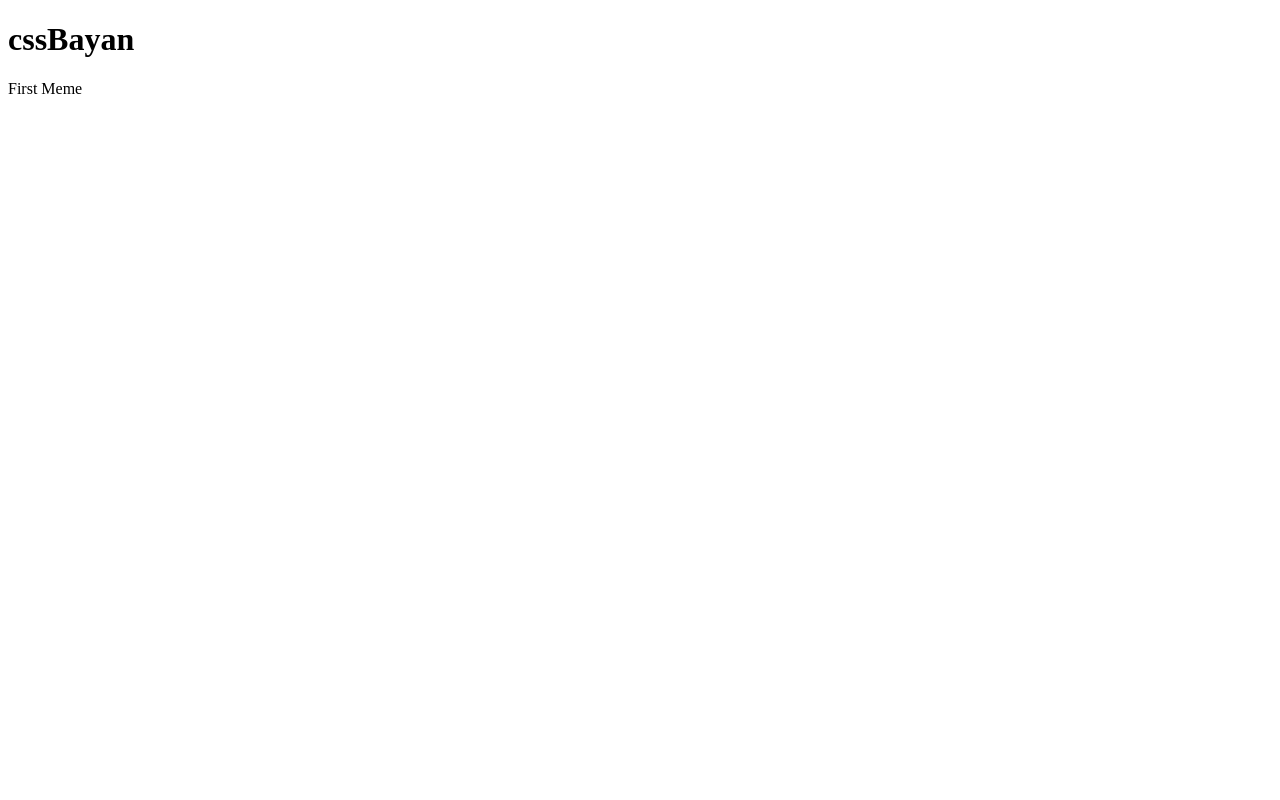
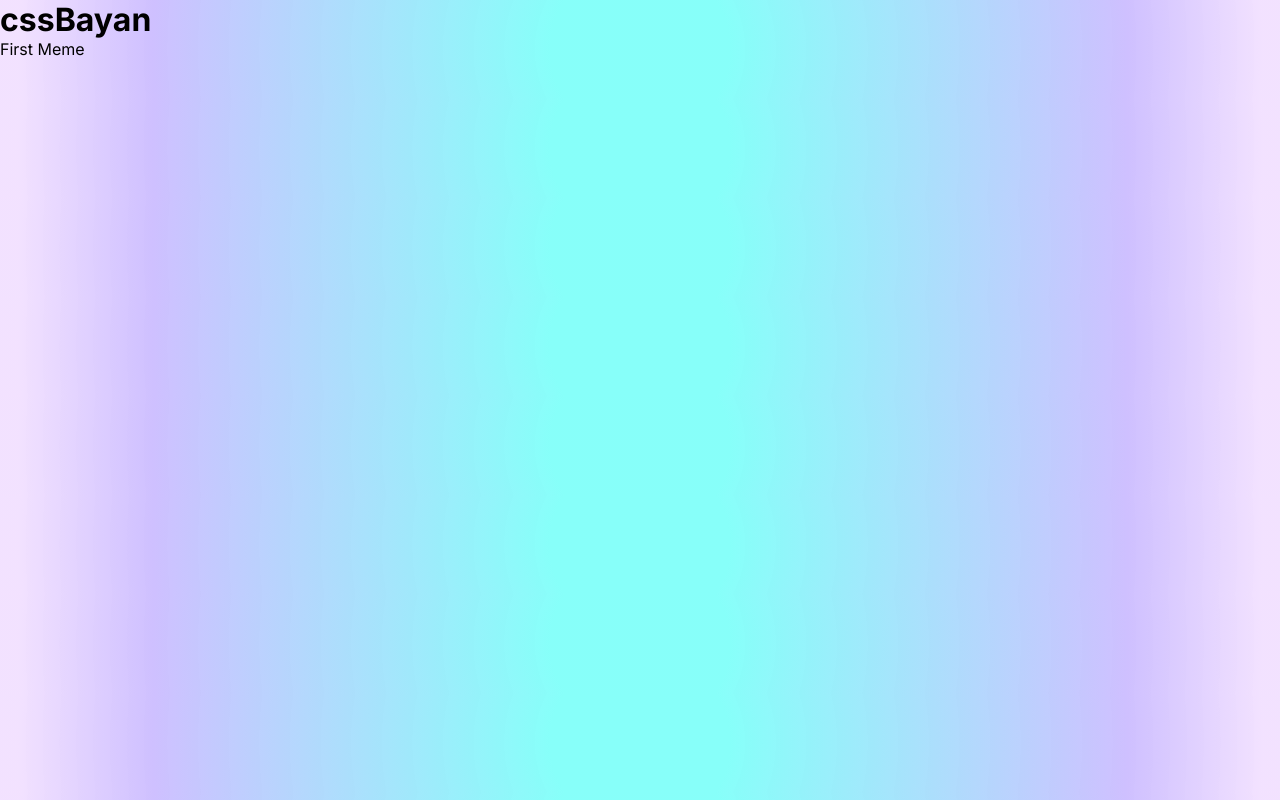
Before and after one commit to NixNi/cssBayan, a plain HTML site: page cssBayan/index.html in a window 1280 px wide. Drawn offline with Linux system fonts and the light colour scheme.

Commit message:
feat: add main css file (11.03.23 14:40)

```diff
--- a/cssBayan/index.html
+++ b/cssBayan/index.html
@@ -4,6 +4,7 @@
   <meta charset="UTF-8">
   <meta http-equiv="X-UA-Compatible" content="IE=edge">
   <meta name="viewport" content="width=device-width, initial-scale=1.0">
+  <link rel="stylesheet" href="styles/main.css">
   <title>cssBayan</title>
 </head>
 <body>
--- /dev/null
+++ b/cssBayan/styles/main.css
@@ -0,0 +1,21 @@
+
+
+@import url('https://fonts.googleapis.com/css2?family=Inter:wght@300;400;500;700&display=swap');
+
+
+* {
+  font-family: 'Inter', sans-serif;
+  margin: 0;
+  padding: 0;
+  box-sizing: border-box;
+}
+
+:root {
+
+}
+
+body {
+  background: rgb(0,255,243);
+  background: radial-gradient(circle, rgba(0,255,243,0.47) 14%, rgba(162,134,255,0.52) 76%, rgba(229,195,255,0.49) 97%);
+  color:black;
+}
```
